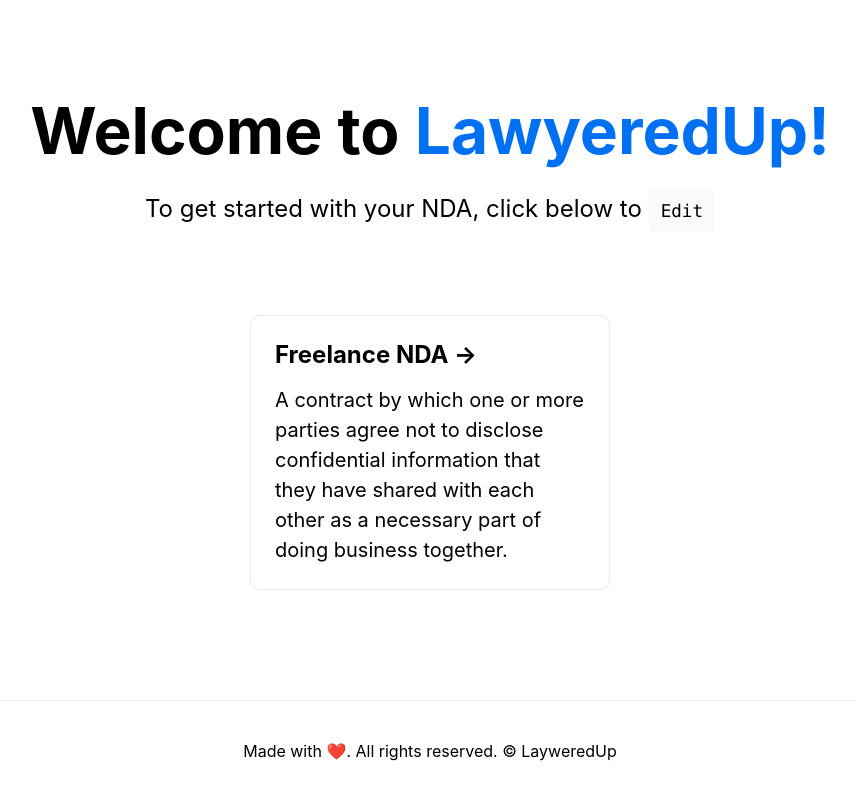
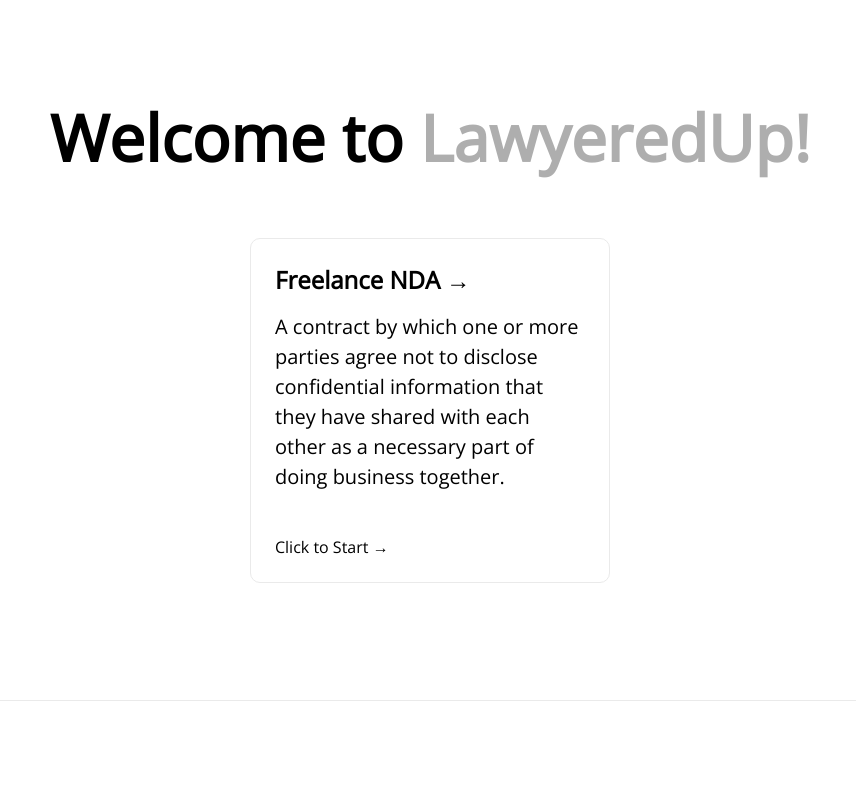
Before and after one commit to nellybaz/lawyerup-client, a Next.js app: page / in a window 1280 px wide. Shown: the whole page, without its empty margins (210-1066 px from the left). Built offline with nearby package versions, Linux system fonts and the light colour scheme.

Commit message:
removes footer and change primary colors

```diff
--- a/pages/index.tsx
+++ b/pages/index.tsx
@@ -26,6 +26,16 @@
         <title>Lawyered up</title>
         <meta name="description" content="Generated by create next app" />
         <link rel="icon" href="/favicon.ico" />
+        <link rel="preconnect" href="https://fonts.googleapis.com" />
+        <link
+          rel="preconnect"
+          href="https://fonts.gstatic.com"
+          crossOrigin={"crossorigin"}
+        />
+        <link
+          href="https://fonts.googleapis.com/css2?family=Open+Sans&display=swap"
+          rel="stylesheet"
+        />
       </Head>
 
       <main className={styles.main}>
@@ -33,10 +43,10 @@
           Welcome to <a href="#">LawyeredUp!</a>
         </h1>
 
-        <p className={styles.description}>
+        {/* <p className={styles.description}>
           To get started with your NDA, click below to{" "}
           <code className={styles.code}>Edit</code>
-        </p>
+        </p> */}
 
         <div className={styles.grid}>
           <a
@@ -51,6 +61,9 @@
               confidential information that they have shared with each other as
               a necessary part of doing business together.
             </p>
+            <br />
+            <br />
+            <span>Click to Start &rarr;</span>
           </a>
 
           {/* <a href="#" className={styles.card}>
@@ -84,7 +97,7 @@
           target="_blank"
           rel="noopener noreferrer"
         >
-          Made with ❤️. All rights reserved. &copy; LayweredUp
+          {/* Made with ❤️. All rights reserved. &copy; LayweredUp */}
         </a>
       </footer>
 
--- a/styles/Home.module.css
+++ b/styles/Home.module.css
@@ -38,7 +38,7 @@
 }
 
 .title a {
-  color: #0070f3;
+  color: #AEAEAE;
   text-decoration: none;
 }
 
@@ -97,8 +97,9 @@
 .card:hover,
 .card:focus,
 .card:active {
-  color: #0070f3;
-  border-color: #0070f3;
+  color: #AEAEAE;
+  border-color: #AEAEAE;
+  cursor: pointer;
 }
 
 .card h2 {
@@ -138,8 +139,8 @@
 }
 
 .prevButton:hover {
-  border: 2px solid #0070f3;
-  color: #0070f3;
+  border: 2px solid #AEAEAE;
+  color: #AEAEAE;
 }
 
 .inputField {
@@ -154,7 +155,7 @@
   padding: 10px 30px;
   white-space: nowrap;
   border-radius: 5px;
-  border: 2px solid #0070f3;
+  border: 2px solid #AEAEAE;
   cursor: pointer;
   background-color: #fff;
   font-size: 16px;
@@ -162,8 +163,8 @@
 }
 
 .button:hover {
-  /* border: 2px solid #0070f3; */
-  background-color: #0070f3;
+  /* border: 2px solid #AEAEAE; */
+  background-color: #AEAEAE;
   color: #fff;
 }
 
@@ -180,8 +181,8 @@
 }
 
 .signButton:hover {
-  border: 2px solid #0070f3;
-  color: #0070f3;
+  border: 2px solid #AEAEAE;
+  color: #AEAEAE;
 }
 
 .sigCanvas {
--- a/styles/globals.css
+++ b/styles/globals.css
@@ -2,8 +2,9 @@
 body {
   padding: 0;
   margin: 0;
-  font-family: -apple-system, BlinkMacSystemFont, Segoe UI, Roboto, Oxygen,
-    Ubuntu, Cantarell, Fira Sans, Droid Sans, Helvetica Neue, sans-serif;
+  font-family: 'Open Sans', sans-serif;
+  /* font-family: -apple-system, BlinkMacSystemFont, Segoe UI, Roboto, Oxygen,
+    Ubuntu, Cantarell, Fira Sans, Droid Sans, Helvetica Neue, sans-serif; */
 }
 
 a {
```
